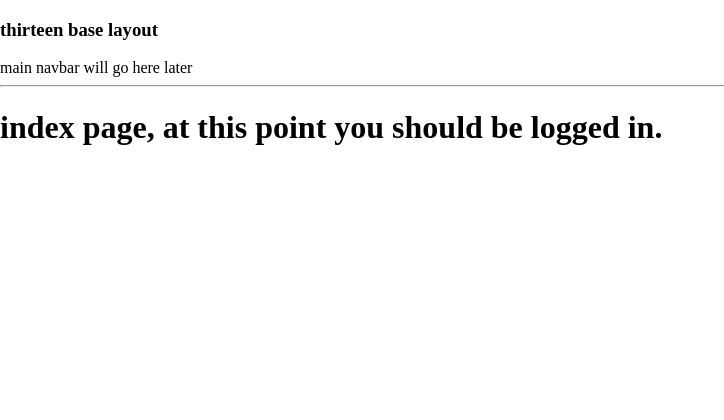
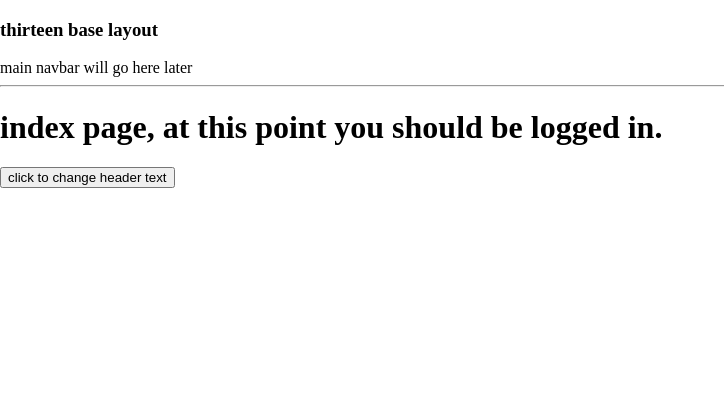
Before and after one commit to lee6346/thirteen, a Django app: template thirteen/templates/index.html in a window 1280 px wide. Shown: the top 420 px of the page, without its empty margins (0-724 px from the left). Run offline with Django 3.2, Linux system fonts and the light colour scheme; the template is opened without the code that fills it, so the values that code supplies are empty; some libraries are stand-ins or nearby versions.

Commit message:
add library scripts to base page, add simple javascript example

```diff
--- a/thirteen/templates/base.html
+++ b/thirteen/templates/base.html
@@ -15,7 +15,8 @@ contains whatever is common to any pages. For example, the main navbar, footer,
 
     <base href="/">
 
-    <link href="{% static 'styles/style.css' %}" rel="stylesheet">
+    <link href="{% static 'styles/libraries.css' %}" rel="stylesheet" />
+    <link href="{% static 'styles/style.css' %}" rel="stylesheet" />
 </head>
 
 <body>
@@ -27,6 +28,20 @@ contains whatever is common to any pages. For example, the main navbar, footer,
     {% block content %}
     {% endblock %}
 
+    <script src="{% static 'scripts/libraries/jquery.js' %}" type="text/javascript"></script>
+    <script src="{% static 'scripts/libraries/bootstrap.js' %}" type="text/javascript"></script>
+    <script src="{% static 'scripts/libraries/angular.js' %}" type="text/javascript"></script>
+    <script src="{% static 'scripts/libraries/angular-ui-router.js' %}" type="text/javascript"></script>
+    <script src="{% static 'scripts/libraries/ui-bootstrap-tpls.js' %}" type="text/javascript"></script>
+
+    <script type="text/javascript">
+        // temporary, just a quick sample test
+        var testButton = window.document.getElementById('testButton');
+        testButton.addEventListener('click', function() {
+            var header = window.document.getElementsByTagName('h3')[0];
+            header.innerText = 'changed by clicking button!';
+        });
+    </script>
 </body>
 
 </html>
--- a/thirteen/templates/index.html
+++ b/thirteen/templates/index.html
@@ -2,4 +2,5 @@
 
 {% block content %}
 <h1>index page, at this point you should be logged in.</h1>
+<button id="testButton">click to change header text</button>
 {% endblock %}
```
